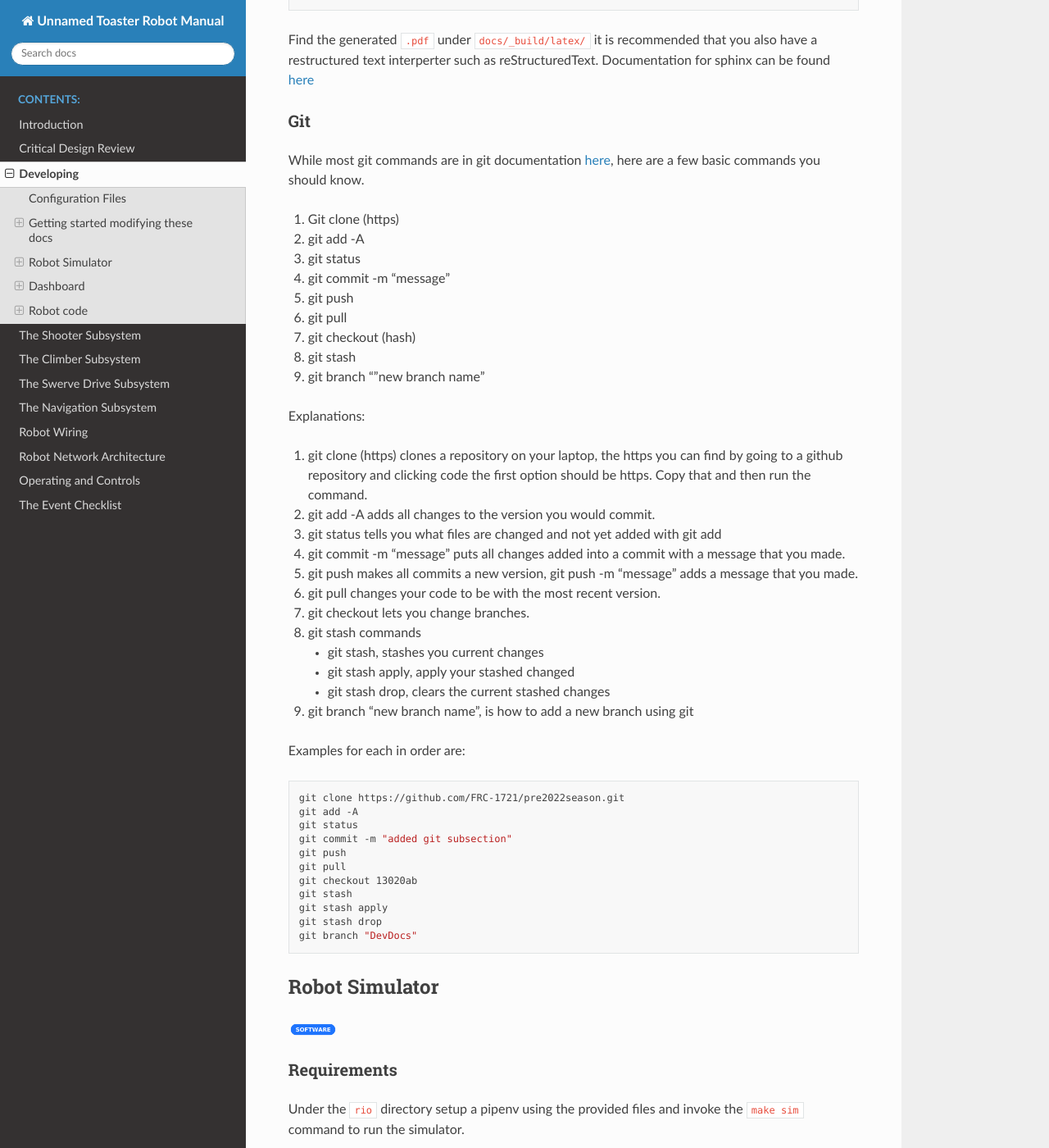
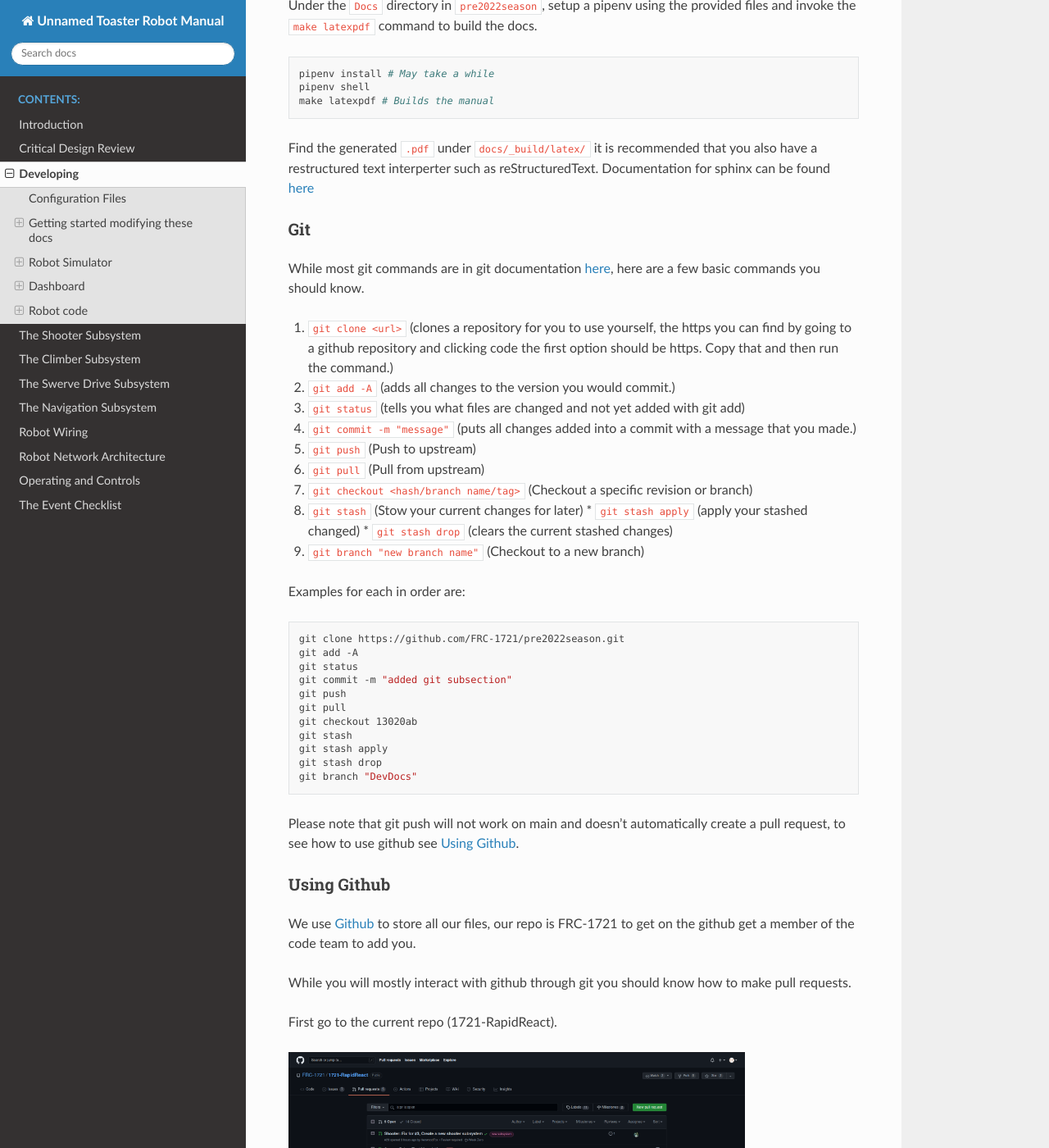
Before and after one commit to FRC-1721/1721-RapidReact, a Sphinx documentation site: the page built from docs/developing/developing.rst, in a window 1280 px wide and 1400 px high, scrolled down 1668 px. Shown: the whole window at 82% size. Built offline with Sphinx 7.4.7 and the Read the Docs theme 2.0.0, drawn with Linux system fonts in a browser that asks for light colours; some of the changed text lies outside the part shown.

Commit message:
Docs: Dev docs (#30)
* add pipenv files, Editing and Making docs, and Robot simulator

* Cleanup developing a little

* Rename black formatter

* Adhere to unnamed toaster

* Add usage section in manual

* added Web Station and add more to using the simulator

* added more to Using the Web Station

* previous version had my ip address to changing that

* started the introduction

* added a tiny bit to most files

* added robot code section

* added git subsection

* added pictures

* lose changes

* Add robot network config

* Boilerplate and cleanup

Co-Authored by: @kredcool

* Bump introduction

* bump index

* started intro for Swerve Drive

* Fix missing image

* Add tags

* added intro for shooter

* made the git section a list

* final commiting and various changes

* lose changes

* Refactor some sections

* added many different things such as a climber subsection

* lose changes

* added checklist, design review, controller layouts, and change weird way that links happened

* I FINALLY DID IT THE TEXT IS CENTERED in the most stupid way possible

* added things that were acidently gotten rid of

* small changes such as intros and rearanging

* The Event Checklist Subsystem

* github section

* changed image

* resized free range programer

* small changes

* last few changes from me for tonight

* Fixup this merge, and STOP using devdocs! i can see the history i know you branched off it and not `main`

Co-authored-by: KenwoodFox <kenwood364@gmail.com>
Co-authored-by: KenwoodFox <31870999+KenwoodFox@users.noreply.github.com>

```diff
--- a/docs/developing/developing.rst
+++ b/docs/developing/developing.rst
@@ -66,31 +66,17 @@ Git
 While most git commands are in git documentation `here <https://git-scm.com/doc>`_,
 here are a few basic commands you should know.
 
-#. Git clone (https)
-#. git add -A
-#. git status
-#. git commit -m "message"
-#. git push
-#. git pull
-#. git checkout (hash)
-#. git stash
-#. git branch ""new branch name"
-
-Explanations:
-
-#. git clone (https) clones a repository on your laptop, the https you can find by going to a github repository and clicking code the first option should be https. Copy that and then run the command.
-#. git add -A adds all changes to the version you would commit.
-#. git status tells you what files are changed and not yet added with git add
-#. git commit -m "message" puts all changes added into a commit with a message that you made.
-#. git push makes all commits a new version, git push -m "message" adds a message that you made.
-#. git pull changes your code to be with the most recent version.
-#. git checkout lets you change branches.
-#. git stash commands
-
-   * git stash, stashes you current changes
-   * git stash apply, apply your stashed changed
-   * git stash drop, clears the current stashed changes
-#. git branch "new branch name", is how to add a new branch using git
+#. ``git clone <url>`` (clones a repository for you to use yourself, the https you can find by going to a github repository and clicking code the first option should be https. Copy that and then run the command.)
+#. ``git add -A`` (adds all changes to the version you would commit.)
+#. ``git status`` (tells you what files are changed and not yet added with git add)
+#. ``git commit -m "message"`` (puts all changes added into a commit with a message that you made.)
+#. ``git push`` (Push to upstream)
+#. ``git pull`` (Pull from upstream)
+#. ``git checkout <hash/branch name/tag>`` (Checkout a specific revision or branch)
+#. ``git stash`` (Stow your current changes for later)
+   * ``git stash apply`` (apply your stashed changed)
+   * ``git stash drop`` (clears the current stashed changes)
+#. ``git branch "new branch name"`` (Checkout to a new branch)
 
 Examples for each in order are:
 
@@ -108,6 +94,31 @@ Examples for each in order are:
    git stash drop
    git branch "DevDocs"
 
+Please note that git push will not work on main and doesn't automatically create a pull request,
+to see how to use github see :ref:`Using github`.
+
+Using Github
+------------
+
+We use `Github <https://github.com>`_ to store all our files,
+our repo is FRC-1721 to get on the github get a member of the code team to add you.
+
+While you will mostly interact with github through git you should know how to make pull requests.
+
+First go to the current repo (1721-RapidReact).
+
+.. figure:: resources/githubPullrequest.png
+   :width: 80%
+   :alt: pull request
+
+You first under the pull requests tab create a new pull request,
+select the branch you want to make the pull request for.
+
+Once approved by Khan you make merge it, please squash and merge to not have fifty billion commits.
+
+.. figure:: resources/githubMerge.png
+   :width: 80%
+   :alt: merging
 
 Robot Simulator
 ===============
@@ -146,7 +157,8 @@ When starting up the program there will be no input method
 selected under System Joysticks there may be Joysticks,
 Xbox controllers, or Keyboards 0-3.
 
-Joysticks and Xbox controllers work as if piloting an actual robot.
+Joysticks and Xbox controllers work as if piloting an actual robot,
+to find layouts for controls see :ref:`Controller Map`.
 
 Keyboard 0 is the WASD keys to move and E and R to rotate the controller.
 
@@ -255,7 +267,7 @@ will go over it all.
 The base mode is Teleoperated but you can also set it to Autonomous, practice, and test.
 
 Autonomous will simulate code that would be run in Autonomous.
-Practice is a mostly useless mode that you need to have written code for, for testing use Teleoperated or :ref:`Robot Simulator`.
+Practice will simulate competition timings, for testing use Teleoperated or in sim, see :ref:`Robot Simulator`.
 Test, tests the code a better way to test is :ref:`Robot Simulator`.
 
 You can enable the robot after a joystick is detected, make sure to plug one
--- a/docs/introduction/introduction.rst
+++ b/docs/introduction/introduction.rst
@@ -22,6 +22,11 @@ Introduction
   :width: 300
   :alt: Alternative text
 
+.. update image with image of completed robot ..
+.. figure:: resources/Robot.png
+  :width: 300
+  :alt: Alternative text
+
 This manual details everything about **Unnamed Toaster** from the
 prototyping and testing to the grity technical details that make our
 bot tick!
```
Also changed, not shown: other parts of docs/developing/developing.rst (+1 -1 lines), docs/developing/resources/AProgrammer.png (added), docs/developing/resources/githubMerge.png (added), docs/developing/resources/githubPullrequest.png (added), 2 other files.
